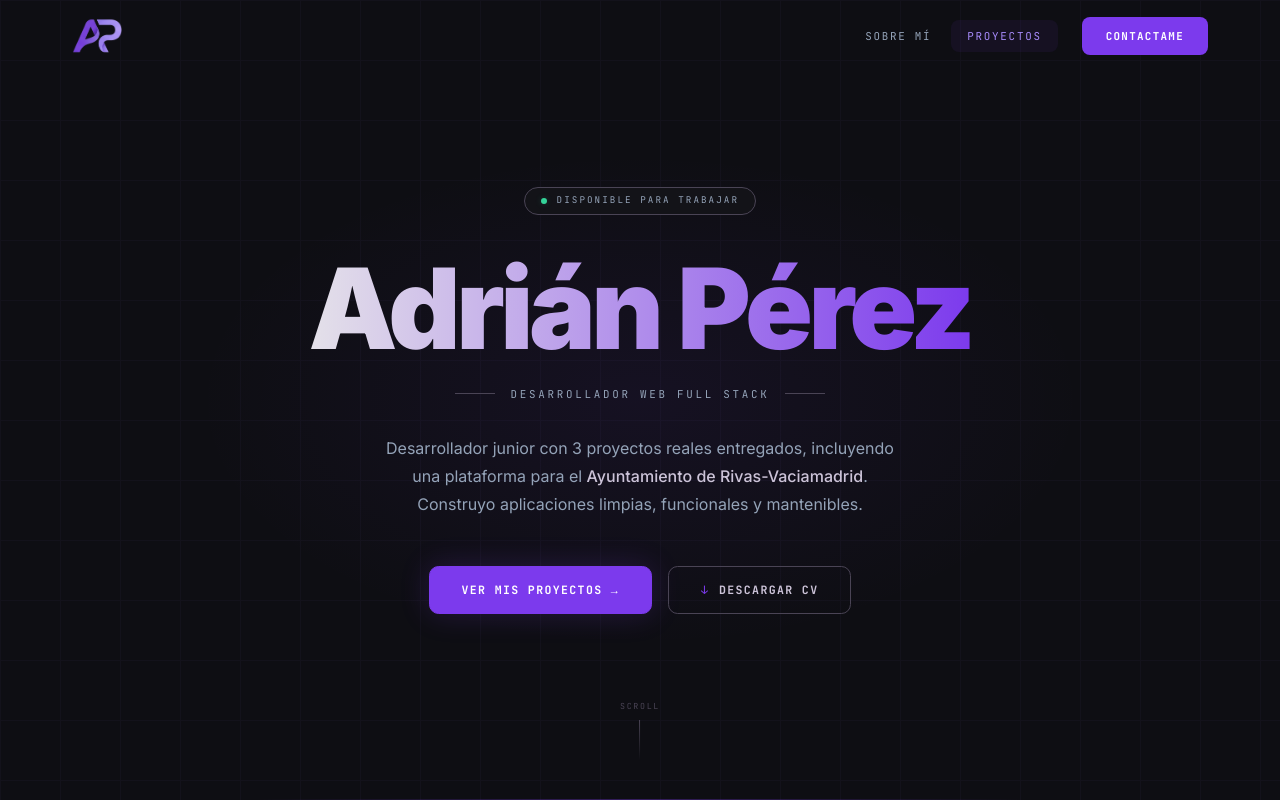
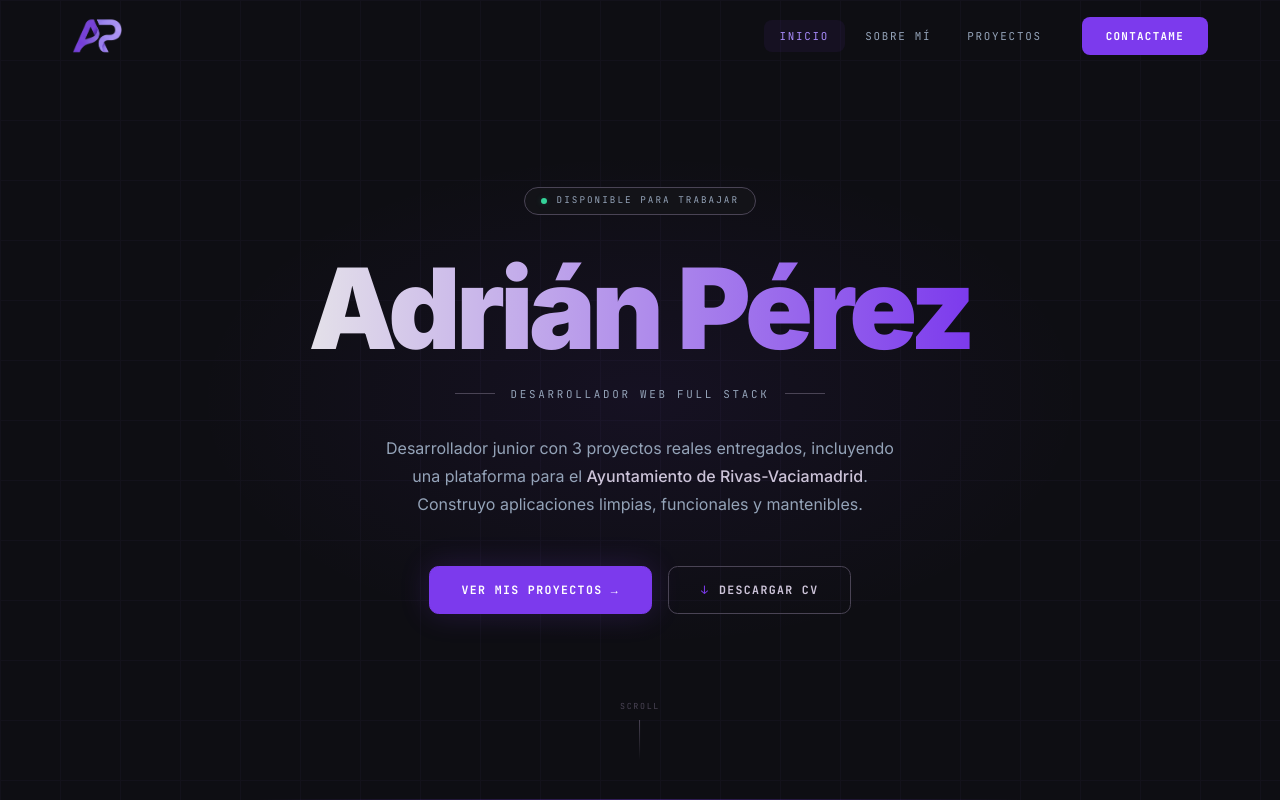
Before and after one commit to aperez-24/portfolio, a Next.js app: page / in a window 1280 px wide. Shown: the top 800 px of the page. Built offline with nearby package versions, Linux system fonts and the light colour scheme.

Commit message:
cambios minimos generales

```diff
--- a/src/app/globals.css
+++ b/src/app/globals.css
@@ -85,3 +85,30 @@ body {
   background-clip: text;
   -webkit-text-fill-color: transparent;
 }
+
+@media (prefers-reduced-motion: reduce) {
+  *, *::before, *::after {
+    animation-duration: 0.01ms !important;
+    animation-iteration-count: 1 !important;
+    transition-duration: 0.01ms !important;
+  }
+}
+
+.skip-link {
+  position: absolute;
+  top: -100%;
+  left: 1rem;
+  z-index: 9999;
+  padding: 0.75rem 1.5rem;
+  background: var(--accent);
+  color: #fff;
+  font-weight: 700;
+  border-radius: 0 0 0.5rem 0.5rem;
+  text-decoration: none;
+  font-size: 0.875rem;
+  transition: top 0.2s;
+}
+
+.skip-link:focus {
+  top: 0;
+}
--- a/src/app/page.tsx
+++ b/src/app/page.tsx
@@ -2,18 +2,23 @@ import Navbar from "@/components/Navbar";
 import Hero from "@/components/Hero";
 import SobreMi from "@/components/SobreMi";
 import Proyectos from "@/components/Proyectos";
-import Contacto  from "@/components/Contacto";
+import Contacto from "@/components/Contacto";
 import Footer from "@/components/Footer";
 
 export default function Home() {
   return (
-    <main>
+    <>
+      <a href="#main-content" className="skip-link">
+        Saltar al contenido
+      </a>
       <Navbar />
-      <Hero />
-      <SobreMi />
-      <Proyectos />
-      <Contacto />
+      <main id="main-content">
+        <Hero />
+        <SobreMi />
+        <Proyectos />
+        <Contacto />
+      </main>
       <Footer />
-    </main>
+    </>
   );
 }
--- a/src/components/Contacto.tsx
+++ b/src/components/Contacto.tsx
@@ -19,7 +19,7 @@ export default function Contacto() {
     setForm((prev) => ({ ...prev, [e.target.name]: e.target.value }));
   }
 
-  async function handleSubmit(e: React.MouseEvent<HTMLButtonElement>) {
+  async function handleSubmit(e: React.FormEvent<HTMLFormElement>) {
     e.preventDefault();
     if (!form.nombre || !form.email || !form.mensaje) return;
 
@@ -234,7 +234,8 @@ export default function Contacto() {
         </div>
 
         {/* ── Right column: form ── */}
-        <div
+        <form
+          onSubmit={handleSubmit}
           style={{
             background: "var(--bg-secondary)",
             padding: "2.5rem",
@@ -264,13 +265,15 @@ export default function Contacto() {
             }}
           >
             <div>
-              <label style={labelBase}>Nombre</label>
+              <label htmlFor="nombre" style={labelBase}>Nombre</label>
               <input
+                id="nombre"
                 name="nombre"
                 type="text"
                 placeholder="Tu nombre"
                 value={form.nombre}
                 onChange={handleChange}
+                required
                 style={inputBase}
                 onFocus={(e) =>
                   ((e.target as HTMLInputElement).style.borderBottomColor = "var(--accent)")
@@ -281,13 +284,15 @@ export default function Contacto() {
               />
             </div>
             <div>
-              <label style={labelBase}>Email</label>
+              <label htmlFor="email" style={labelBase}>Email</label>
               <input
+                id="email"
                 name="email"
                 type="email"
                 placeholder="tu@email.com"
                 value={form.email}
                 onChange={handleChange}
+                required
                 style={inputBase}
                 onFocus={(e) =>
                   ((e.target as HTMLInputElement).style.borderBottomColor = "var(--accent)")
@@ -300,8 +305,9 @@ export default function Contacto() {
           </div>
 
           <div style={{ marginBottom: "2rem" }}>
-            <label style={labelBase}>Asunto</label>
+            <label htmlFor="asunto" style={labelBase}>Asunto</label>
             <input
+              id="asunto"
               name="asunto"
               type="text"
               placeholder="Consulta sobre proyecto..."
@@ -318,13 +324,15 @@ export default function Contacto() {
           </div>
 
           <div style={{ marginBottom: "2rem" }}>
-            <label style={labelBase}>Mensaje</label>
+            <label htmlFor="mensaje" style={labelBase}>Mensaje</label>
             <textarea
+              id="mensaje"
               name="mensaje"
               placeholder="Cuéntame tu proyecto o consulta..."
               rows={5}
               value={form.mensaje}
               onChange={handleChange}
+              required
               style={{ ...inputBase, resize: "none" }}
               onFocus={(e) =>
                 ((e.target as HTMLTextAreaElement).style.borderBottomColor = "var(--accent)")
@@ -336,7 +344,7 @@ export default function Contacto() {
           </div>
 
           <button
-            onClick={handleSubmit}
+            type="submit"
             disabled={formState === "loading"}
             style={{
               width: "100%",
@@ -429,7 +437,7 @@ export default function Contacto() {
               </p>
             </div>
           )}
-        </div>
+        </form>
       </div>
     </section>
   );
--- a/src/components/Hero.tsx
+++ b/src/components/Hero.tsx
@@ -18,6 +18,7 @@ const fadeUp: Variants = {
 export default function Hero() {
   return (
     <section
+      id="hero"
       style={{
         position: "relative",
         minHeight: "100vh",
--- a/src/components/Navbar.tsx
+++ b/src/components/Navbar.tsx
@@ -12,7 +12,7 @@ export default function Navbar() {
   useEffect(() => {
     const handleScroll = () => {
       setScrolled(window.scrollY > 20);
-      const sections = ["about", "projects"];
+      const sections = ["hero", "about", "projects"];
       const current = sections.find((id) => {
         const el = document.getElementById(id);
         if (!el) return false;
@@ -26,6 +26,7 @@ export default function Navbar() {
   }, []);
 
   const navLinks = [
+    { id: "hero", label: "Inicio", href: "/#hero" },
     { id: "about", label: "Sobre Mí", href: "/#about" },
     { id: "projects", label: "Proyectos", href: "/#projects" },
   ];
```
